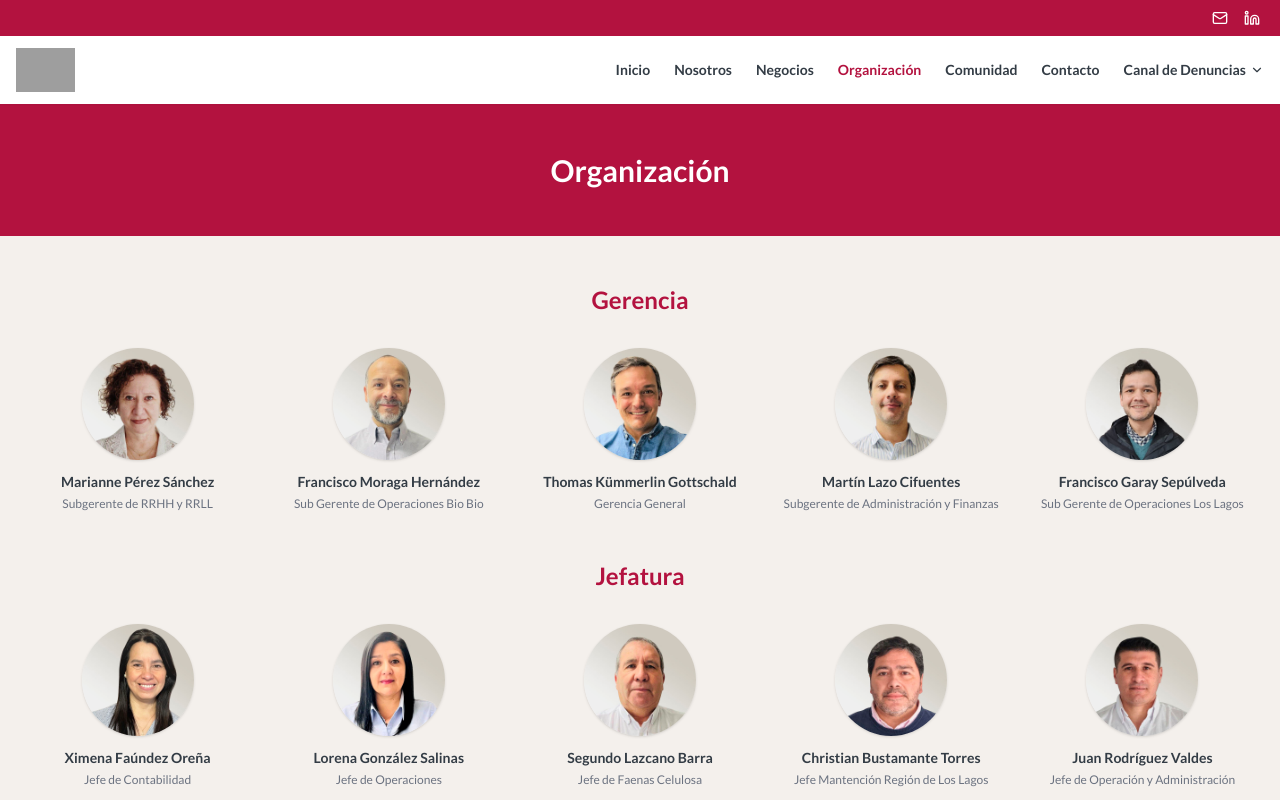
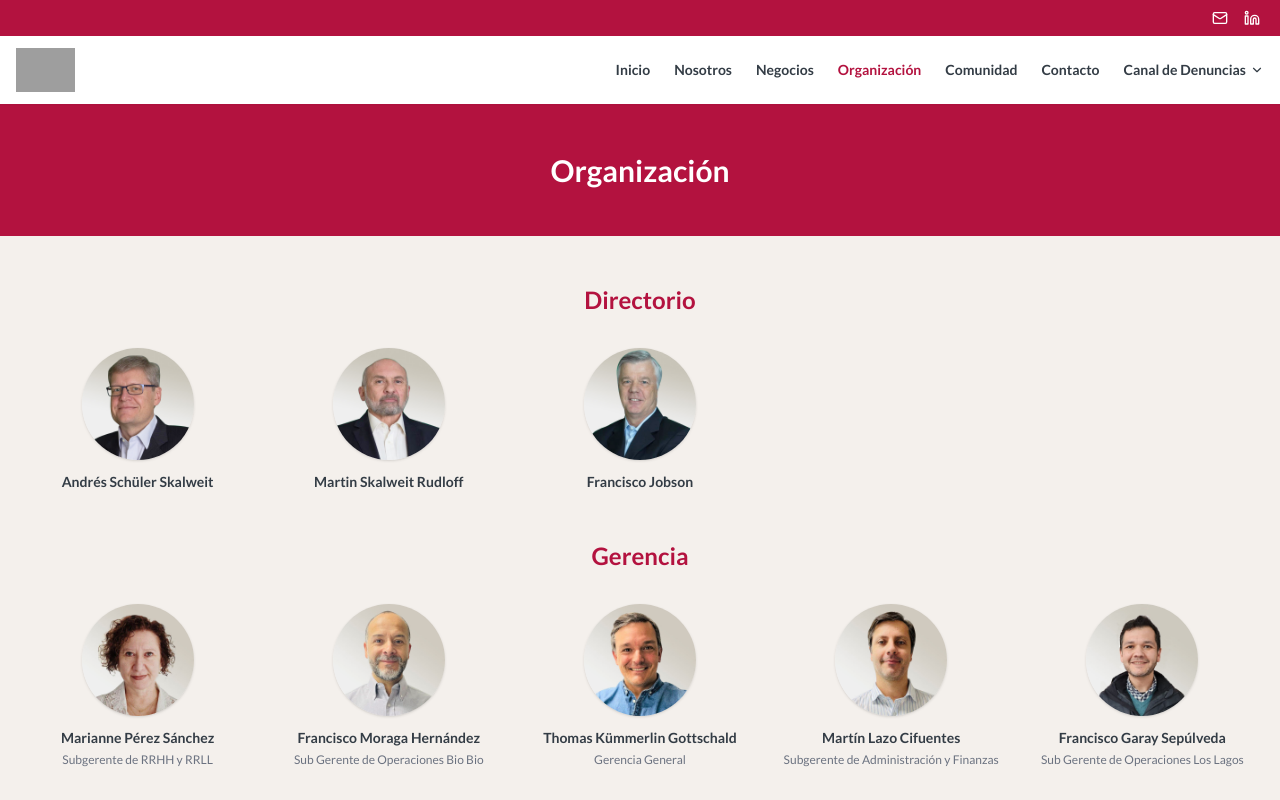
Before and after one commit to KaiseR0409/new-reloncavi-site-demo, a React (Vite) app: page /organizacion in a window 1280 px wide. Shown: the top 800 px of the page. Built offline with nearby package versions, Linux system fonts and the light colour scheme; grey boxes are pictures that could not be loaded.

Commit message:
fix: add directorio section to organizacion page (content parity)

```diff
--- a/src/pages/Organizacion.jsx
+++ b/src/pages/Organizacion.jsx
@@ -1,4 +1,12 @@
 const TEAMS = [
+  {
+    name: "Directorio",
+    members: [
+      { img: "andreshuler", name: "Andrés Schüler Skalweit", role: "" },
+      { img: "martinskaiwalt", name: "Martin Skalweit Rudloff", role: "" },
+      { img: "franciscojopbson", name: "Francisco Jobson", role: "" },
+    ],
+  },
   {
     name: "Gerencia",
     members: [
@@ -51,7 +59,7 @@ export default function Organizacion() {
                     className="w-28 h-28 mx-auto rounded-full object-cover shadow"
                   />
                   <h3 className="mt-3 font-semibold text-outer-space text-sm">{m.name}</h3>
-                  <p className="text-xs text-gray-500 mt-1">{m.role}</p>
+                  {m.role && <p className="text-xs text-gray-500 mt-1">{m.role}</p>}
                 </div>
               ))}
             </div>
```
